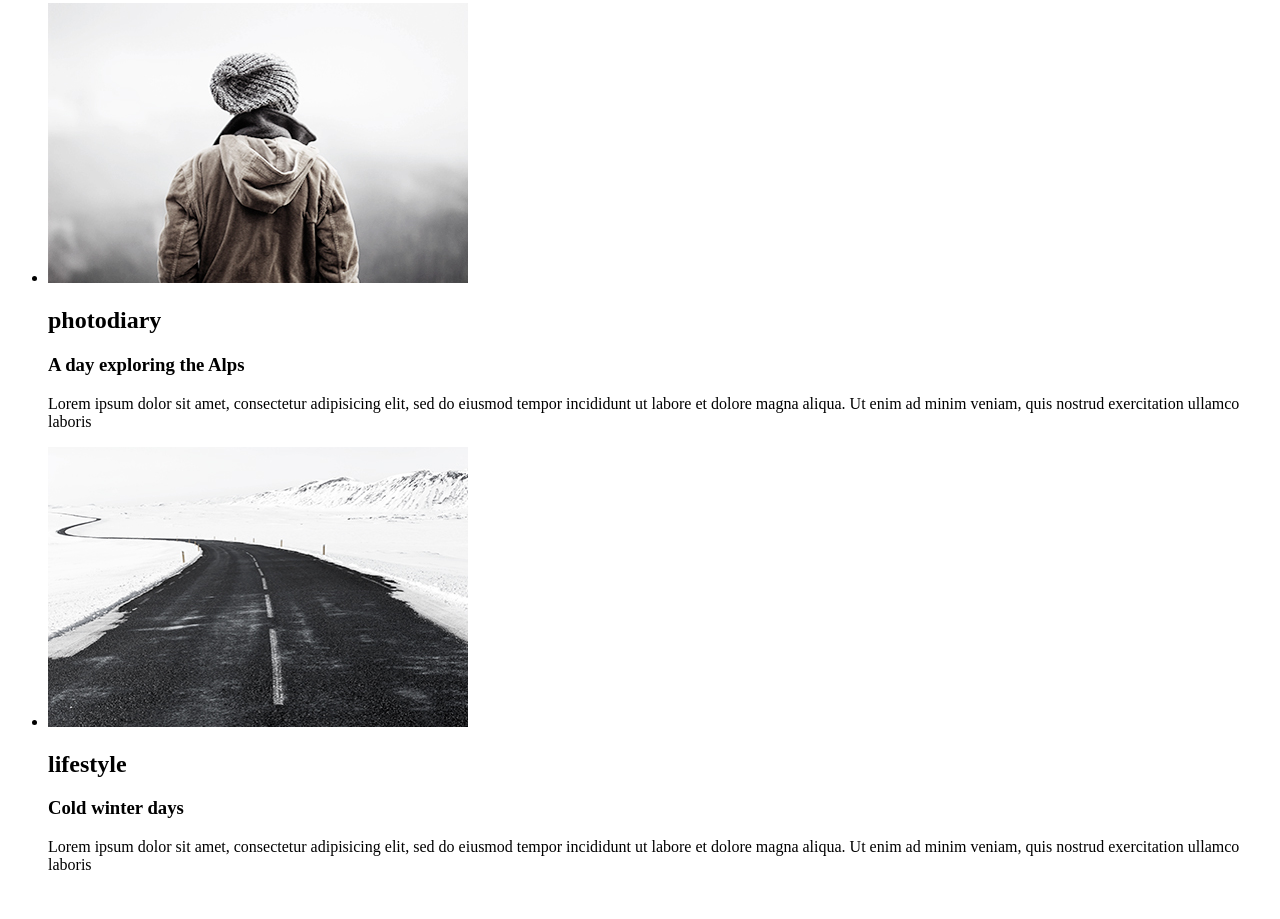
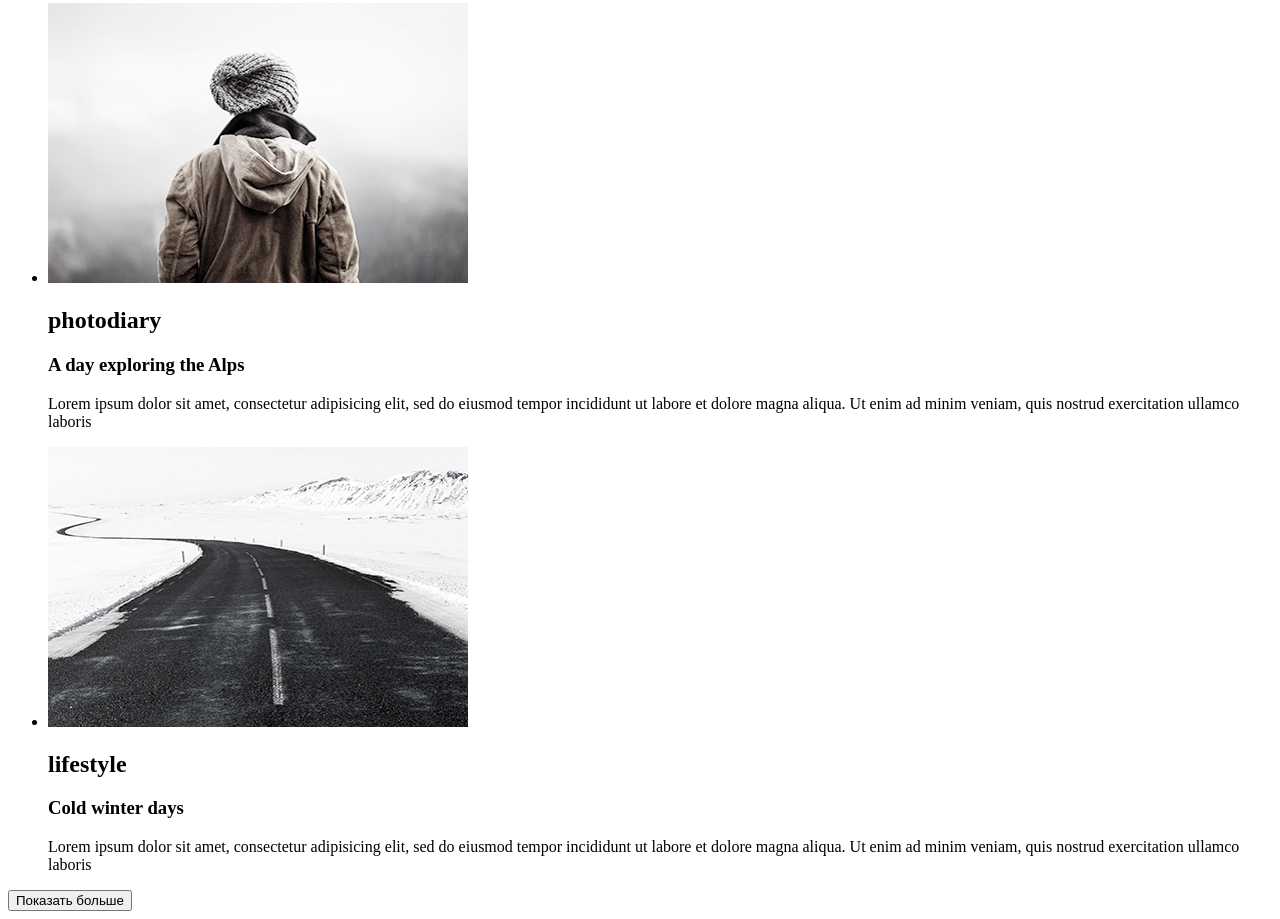
Before and after one commit to GubarSerg/goit-fe-course, a plain HTML site: page Modul 1-2/hw-01-02/index.html in a window 1280 px wide. Shown: the part 1875-2794 px from the top of the page. Before the commit the page ends 2765 px from the top, so only its background shows below. Drawn offline with Linux system fonts and the light colour scheme.

Commit message:
added button

```diff
--- a/Modul 1-2/hw-01-02/index.html
+++ b/Modul 1-2/hw-01-02/index.html
@@ -68,6 +68,8 @@
                 </li>
             </ul>
         </section>
+        <!-- Кнопка для загрузки дополнительных материалов -->
+    <button>Показать больше</button>
     </main>
 </body>
 </html>
```
